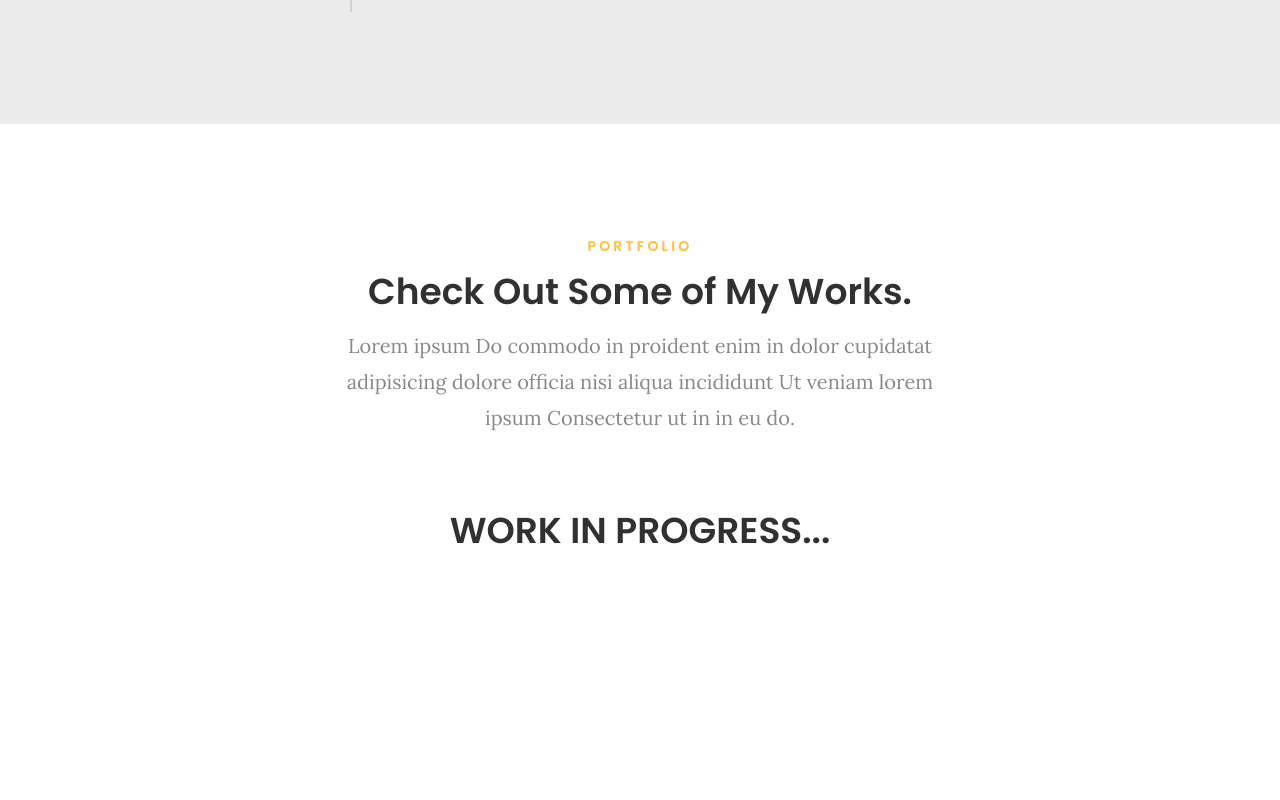
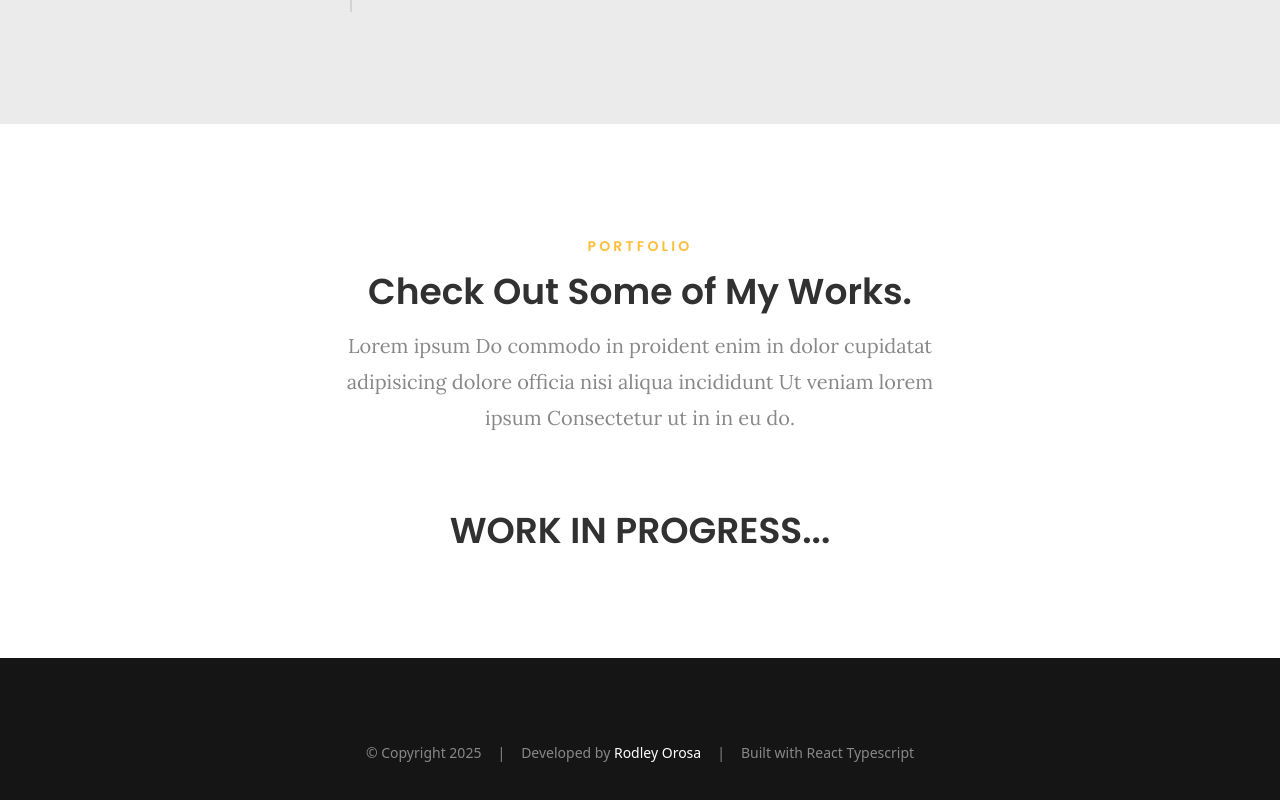
Before and after one commit to rodleyorosa/rodleyorosa-site, a React (Vite) app: page / in a window 1280 px wide. Shown: the part 3149-3949 px from the top of the page. Before the commit the page ends 3807 px from the top, so only its background shows below. Built offline with nearby package versions, Linux system fonts and the light colour scheme.

Commit message:
feat: add Footer section

```diff
--- a/src/App.tsx
+++ b/src/App.tsx
@@ -1,5 +1,6 @@
 import { About } from "./about/About";
-import { Header } from "./header/Header";
+import { Footer } from "./Footer";
+import { Header } from "./Header";
 import { Portfolio } from "./portfolio/Portfolio";
 import { Resume } from "./resume/Resume";
 
@@ -10,6 +11,7 @@ function App() {
       <About />
       <Resume />
       <Portfolio />
+      <Footer />
     </div>
   );
 }
--- /dev/null
+++ b/src/Footer.tsx
@@ -0,0 +1,19 @@
+export const Footer = (): React.JSX.Element => {
+  return (
+    <div className="bg-[#151515]">
+      <div className="w-[80%] mx-auto max-w-[40rem] py-[5rem]">
+        <div className="text-center md:flex md:justify-center">
+          <p className="text-sm font-normal leading-[1.875rem] text-[#888] after:content-['|'] after:px-4 md:inline-block">
+            &copy; Copyright 2025
+          </p>
+          <p className="text-sm font-normal leading-[1.875rem] text-[#888] after:content-['|'] after:px-4 md:inline-block">
+            Developed by <span className="text-white">Rodley Orosa</span>
+          </p>
+          <p className="text-sm font-normal leading-[1.875rem] text-[#888]">
+            Built with React Typescript
+          </p>
+        </div>
+      </div>
+    </div>
+  );
+};
```
Also changed, not shown: src/Header.tsx (renamed from src/header/Header.tsx, +4 -4 lines).
